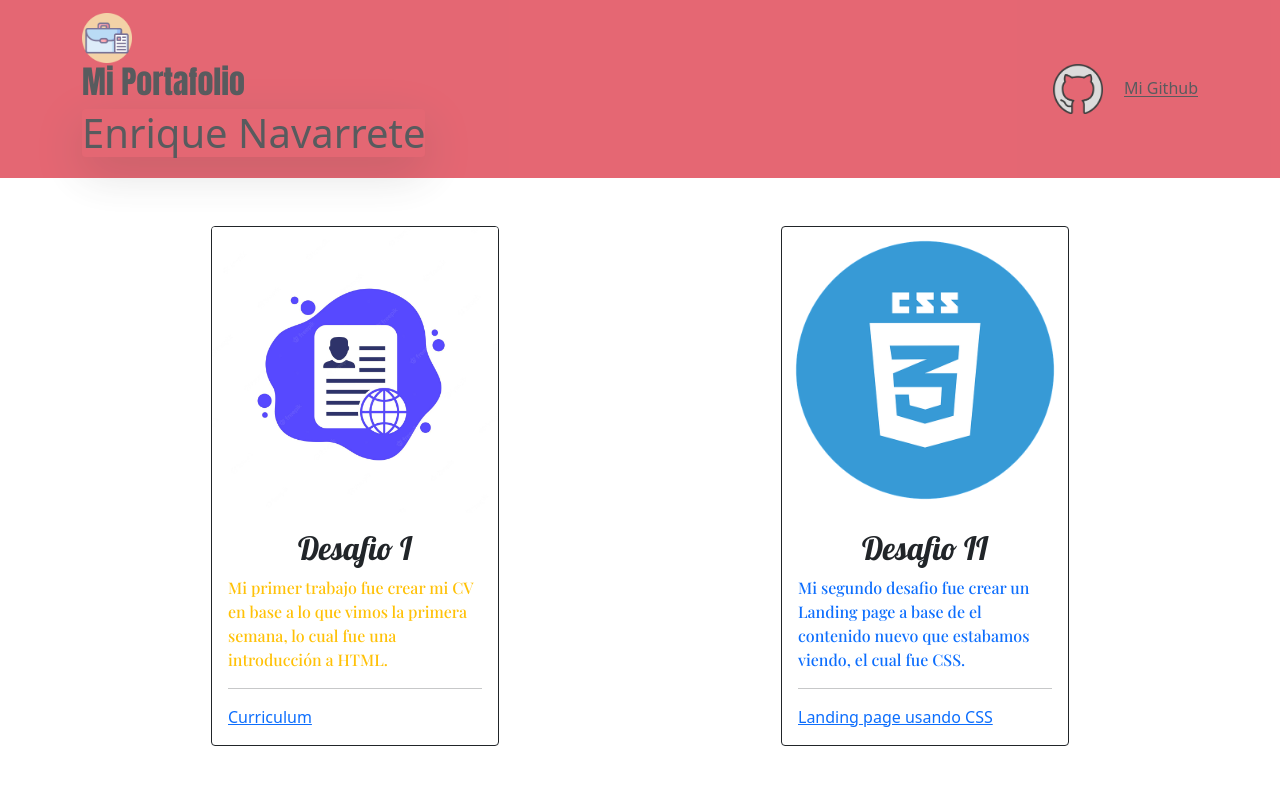
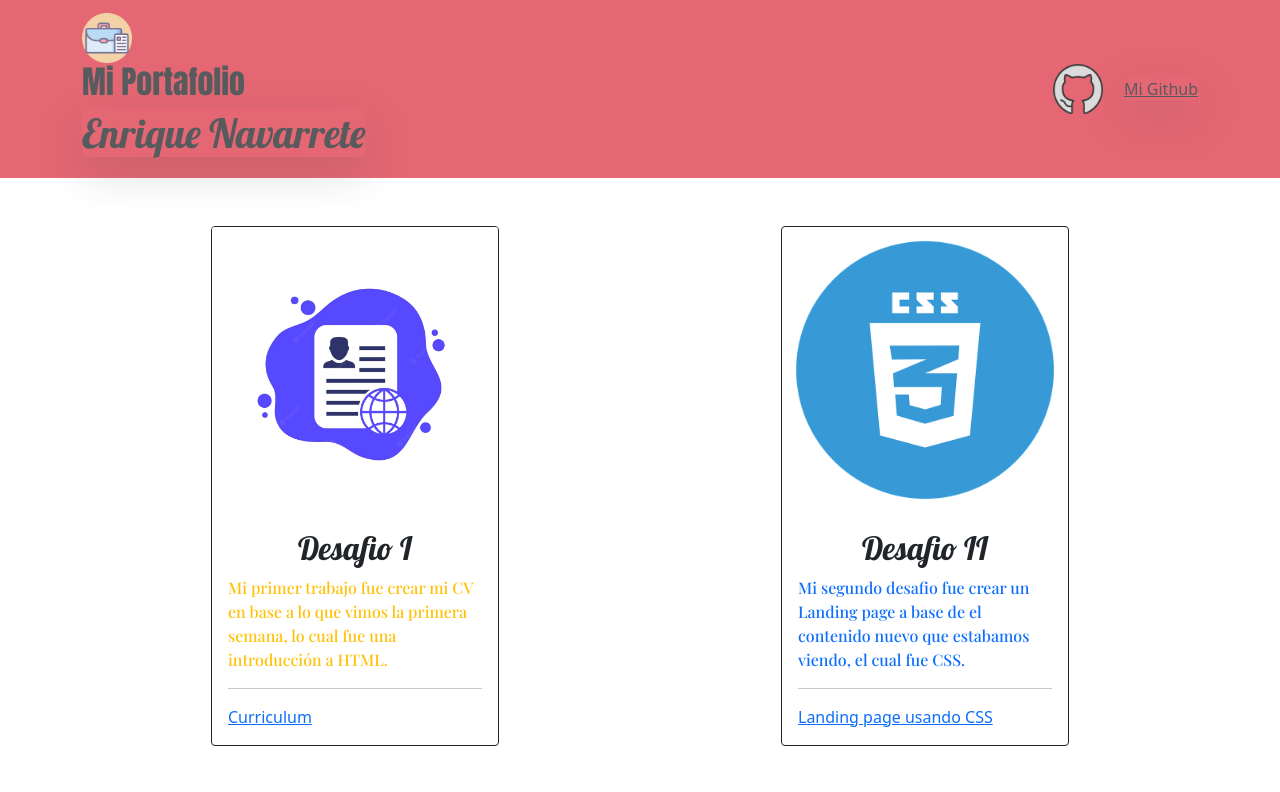
Before and after one commit to KikinIgnacio/KikinIgnacio.github.io, a plain HTML site: page index.html in a window 1280 px wide. Shown: the top 792 px of the page. Drawn offline with nearby package versions, Linux system fonts and the light colour scheme.

Commit message:
se le cambia la fuente a mi nombre

```diff
--- a/assets/css/style.css
+++ b/assets/css/style.css
@@ -2,6 +2,10 @@
 header h2{
     font-family: 'Anton', sans-serif;
 
+}
+
+header h1{
+    font-family: 'Lobster', cursive;
 }
 
 main p{
--- a/index.html
+++ b/index.html
@@ -35,7 +35,7 @@
                     </div>
                     <div class="logo-github text-end">
                         <img src="./assets/img/emoji github.png" alt="icono-de-github" width="50" height="50">
-                        <a class="text-dark" href="https://github.com/KikinIgnacio?tab=repositories">Mi Github</a>
+                        <a class="text-dark shadow-lg rounded" href="https://github.com/KikinIgnacio?tab=repositories">Mi Github</a>
                     </div>
                 </a>
             </div>
```
